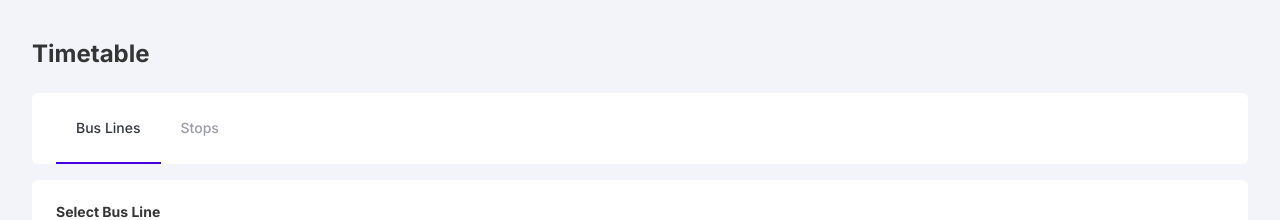
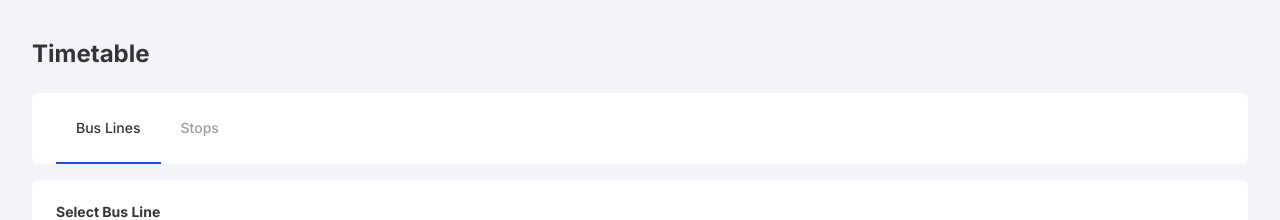
Before and after one commit to ilovewine/vue-public-transport, a Vue app: page /lines in a window 1280 px wide. Shown: the top 220 px of the page. Built offline with nearby package versions, Linux system fonts and the light colour scheme; no server answers.

Commit message:
cleanup colors & font weights

```diff
--- a/src/components/BusLineButton.vue
+++ b/src/components/BusLineButton.vue
@@ -1,7 +1,7 @@
 <template>
   <button
     type="button"
-    class="btn btn-primary px-3 py-1 fs-3"
+    class="btn btn-primary px-3 py-1 fs-3 fw-medium"
     :class="{ active }"
   >
     {{ number }}
--- a/src/components/BusSearch.vue
+++ b/src/components/BusSearch.vue
@@ -22,11 +22,11 @@ const model = defineModel<string>({ default: '' });
 
 <style lang="scss" scoped>
 .input-group {
-  border: 1px solid #e2e4ea;
+  border: 1px solid var(--bs-gray-300);
   &:focus-within {
-    border-color: #1952e1;
+    border-color: var(--bs-primary);
     .icon {
-      color: #1952e1;
+      color: var(--bs-primary);
     }
   }
 }
@@ -35,10 +35,10 @@ const model = defineModel<string>({ default: '' });
     outline: none;
   }
   &::placeholder {
-    color: #9a9da4;
+    color: var(--bs-gray-400);
   }
 }
 .icon {
-  color: #9a9da4;
+  color: var(--bs-gray-400);
 }
 </style>
--- a/src/components/list/BusDataList.vue
+++ b/src/components/list/BusDataList.vue
@@ -103,7 +103,7 @@ const emptyPlaceholder = computed(
   &.interactive {
     transition: all 0.2s ease-in-out;
     &:hover {
-      background-color: #f8f8fb;
+      background-color: var(--bs-gray-100);
       cursor: pointer;
     }
   }
--- a/src/components/list/elements/BusListItem.vue
+++ b/src/components/list/elements/BusListItem.vue
@@ -23,7 +23,7 @@ defineProps<BusListItemProps>();
 .text-decoration-none {
   color: unset;
   &.active {
-    color: #1952e1;
+    color: var(--bs-primary);
   }
 }
 </style>
--- a/src/components/list/elements/BusStopListHeader.vue
+++ b/src/components/list/elements/BusStopListHeader.vue
@@ -17,10 +17,10 @@ const emit = defineEmits<{
 
 <style lang="scss" scoped>
 .sort-button {
-  padding: 0.25rem;
+  padding: 0 0.25rem;
   cursor: pointer;
 }
 .icon {
-  color: #9a9da4;
+  color: var(--bs-gray-400);
 }
 </style>
--- a/src/scss/_variables.scss
+++ b/src/scss/_variables.scss
@@ -2,8 +2,18 @@
 
 @import 'bootstrap/scss/functions';
 
+$blue: #1952e1;
+$blue-400: #1649ca;
+$blue-300: #2e3e6e;
+$secondary: $blue-400;
+$gray-100: #f8f8fb;
+$gray-200: #f3f4f9;
+$gray-300: #e2e4ea;
+$gray-400: #9a9da4;
+$gray-500: #32363c;
 $body-bg: #f3f4f9;
 $body-color: #353536;
+
 $font-family-base: 'Inter', sans-serif;
 $font-size-lg: 1.5rem;
 $font-size-base: 0.875rem;
@@ -25,9 +35,8 @@ $spacers: (
   7: 2.5rem,
   // 40px
 );
-$blue: #1952e1;
-$border-color: #f3f4f9;
-$list-group-hover-bg: #f8f8fb;
+$border-color: $gray-200;
+$list-group-hover-bg: $gray-100;
 $list-group-active-color: $blue;
 $h1-font-size: $font-size-lg;
 $h2-font-size: $font-size-base;
@@ -35,11 +44,11 @@ $h3-font-size: $font-size-sm;
 $headings-font-weight: 600;
 $input-btn-font-size: $font-size-base * 0.9;
 $nav-link-padding-y: 1.5rem;
-$nav-link-color: #9a9ca4;
-$nav-link-hover-color: #32363c;
+$nav-link-color: $gray-400;
+$nav-link-hover-color: $gray-500;
 $nav-underline-gap: 0;
 $nav-underline-border-width: 0.15rem;
-$nav-underline-link-active-color: #3f00e4;
+$nav-underline-link-active-color: $blue;
 $nav-link-font-weight: 500;
 $grid-gutter-width: 2 * map.get($spacers, 5);
 $btn-active-bg-shade-amount: 50%;
```
